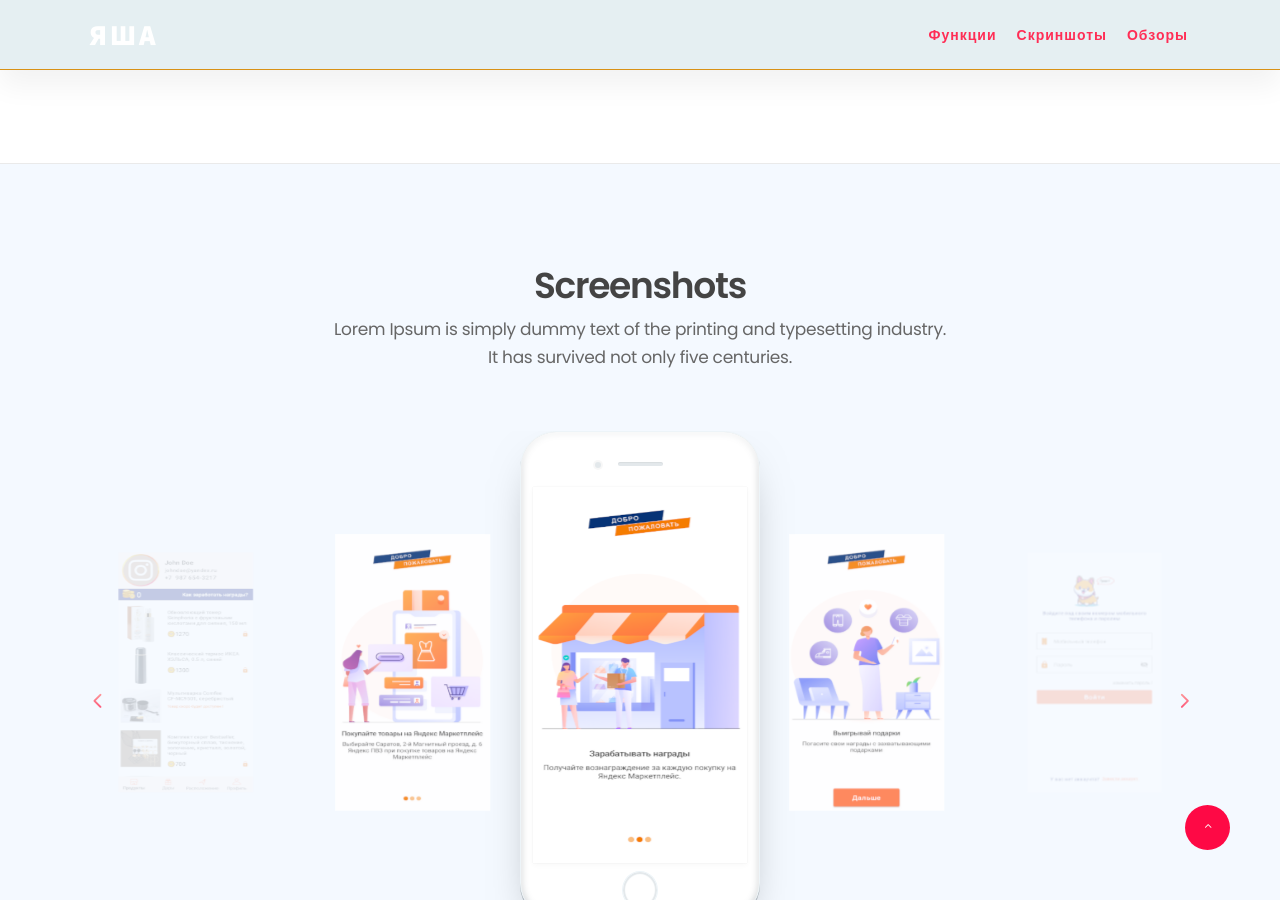
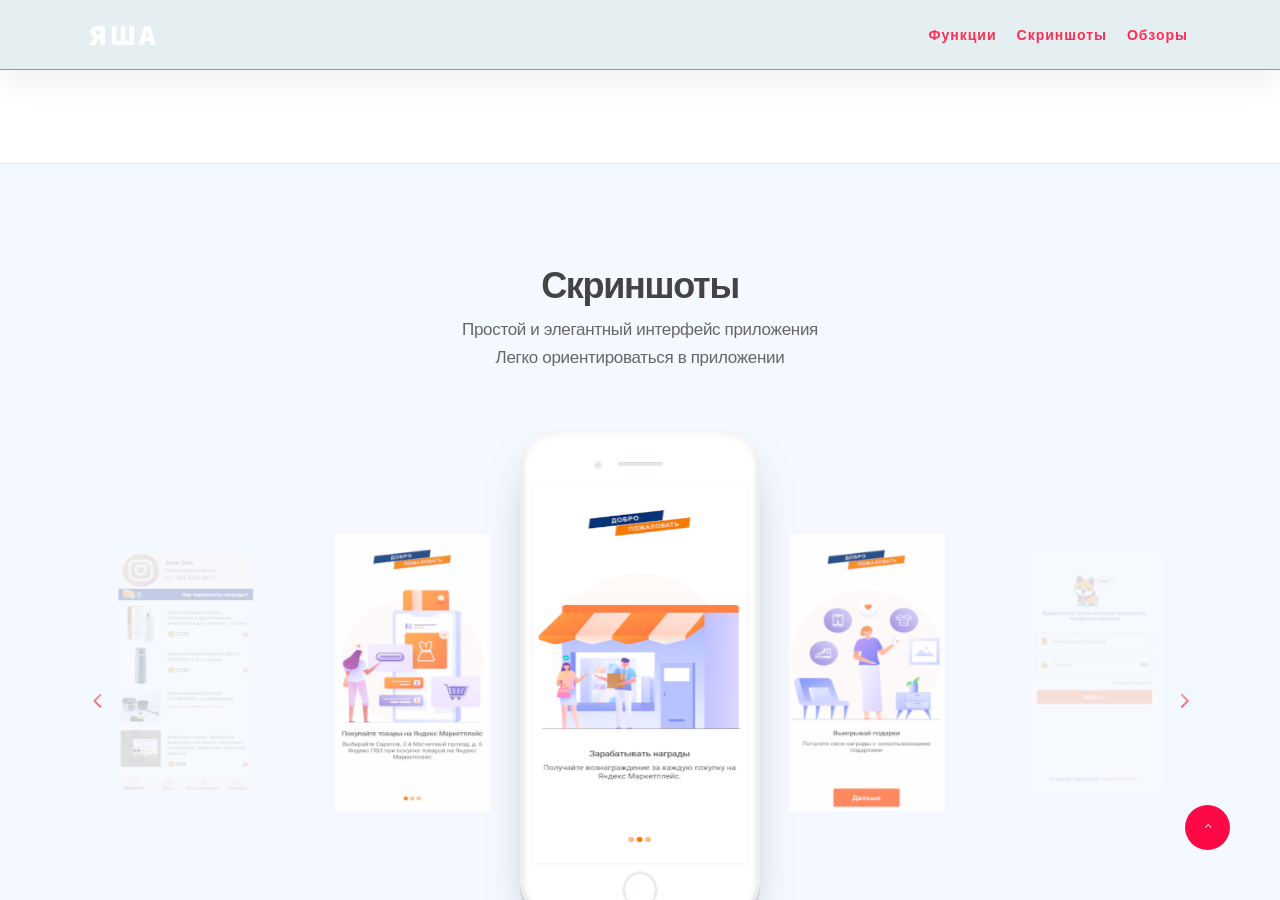
Before and after one commit to yasha64/yasha64.github.io, a Jekyll site: the page built from index.html, in a window 1280 px wide and 900 px high, scrolled down 1246 px. Built offline with Jekyll 4.4.1, drawn with Linux system fonts in a browser that asks for light colours; some of the changed text lies outside the part shown.

Commit message:
subscribe

```diff
--- a/_includes/banner.html
+++ b/_includes/banner.html
@@ -8,12 +8,15 @@
         </h1>
         <p>Скачай приложение Яша и выиграй замечательные призы</p>
         <div class="hero-btn">
-          <a href="#" class="download-btn"
-            ><img src="assets/img/appstore.png" alt="btn"
+          <a
+            href="https://apps.rustore.ru/app/com.neo.yandexpvz"
+            class="download-btn"
+            target="_blank"
+            ><img src="assets/img/rustore.svg" alt="btn"
           /></a>
-          <a href="#" class="download-btn"
+          <!-- <a href="#" class="download-btn"
             ><img src="assets/img/playstore.png" alt="btn"
-          /></a>
+          /></a> -->
         </div>
       </div>
     </div>
--- a/_includes/footer.html
+++ b/_includes/footer.html
@@ -2,8 +2,8 @@
   <div class="container">
     <p>&copy; 2023 designed by Rajneesh</p>
     <div class="d-flex justify-content-center align-items-center">
-      <a href="{{site.url}}/contact" class="small text-white mr-4">Contact</a>
-      <a href="{{site.url}}/privacy-policy" class="small text-white mr-4"
+      <a href="{{site.url}}/contact" class="small text-white me-4">Contact</a>
+      <a href="{{site.url}}/privacy-policy" class="small text-white me-4"
         >Privacy Policy</a
       >
       <a href="{{site.url}}/terms" class="small text-white"
--- a/_includes/reviews.html
+++ b/_includes/reviews.html
@@ -5,10 +5,12 @@
       data-wow-delay="0ms"
       data-wow-duration="1000ms"
     >
-      <h2>User Reviws</h2>
+      <h2>Отзывы</h2>
       <p>
-        Lorem Ipsum is simply dummy text of the printing and typesetting
-        industry. <br />It has survived not only five centuries.
+        Мы хотели бы услышать ваши отзывы. Все ваши предложения, отзывы и
+        конструктивная критика всегда приветствуются <br />
+        Мы постараемся реализовать ваши предложения и отзывы. Ваш отзыв очень
+        много значит для нас.
       </p>
     </div>
     <div id="review-carousel" class="review-carousel owl-carousel">
--- a/_includes/screenshots.html
+++ b/_includes/screenshots.html
@@ -5,10 +5,10 @@
       data-wow-delay="0ms"
       data-wow-duration="1000ms"
     >
-      <h2>Screenshots</h2>
+      <h2>Скриншоты</h2>
       <p>
-        Lorem Ipsum is simply dummy text of the printing and typesetting
-        industry. <br />It has survived not only five centuries.
+        Простой и элегантный интерфейс приложения <br />
+        Легко ориентироваться в приложении
       </p>
     </div>
     <div class="swiper-container">
--- a/_includes/subscribe.html
+++ b/_includes/subscribe.html
@@ -33,11 +34,9 @@
         <a href="#"><i class="fa fa-facebook"></i></a>
       </li>
       <li>
-        <a href="#"><i class="fa fa-twitter"></i></a>
+        <a href="#"><i class="fa fa-vk"></i></a>
       </li>
-      <li>
-        <a href="#"><i class="fa fa-google-plus"></i></a>
-      </li>
+
       <li>
         <a href="#"><i class="fa fa-instagram"></i></a>
       </li>
@@ -45,7 +44,5 @@
         <a href="#"><i class="fa fa-pinterest"></i></a>
       </li>
     </ul>
-    <!-- /.social_link -->
   </div>
 </section>
-<!-- Subscribe Section -->
--- a/assets/js/main.js
+++ b/assets/js/main.js
@@ -122,7 +122,7 @@
   if ($(".subscribe-form").length > 0) {
     /*  MAILCHIMP  */
     $(".subscribe-form").ajaxChimp({
-      language: "es",
+      language: "en",
       callback: mailchimpCallback,
       url: "//IconicThemes.us14.list-manage.com/subscribe/post?u=48e55a88ece7641124b31a029&amp;id=361ec5b369",
     });
--- a/robots.txt
+++ /dev/null
@@ -1,4 +0,0 @@
-User-agent: *
-Allow: /
-
-Sitemap: https://yasha64.github.io/sitemap.xml
```
Also changed, not shown: other parts of _includes/subscribe.html (+1 -0 lines), sitemap.xml (deleted, +0 -12 lines), assets/img/rustore.svg (added).
